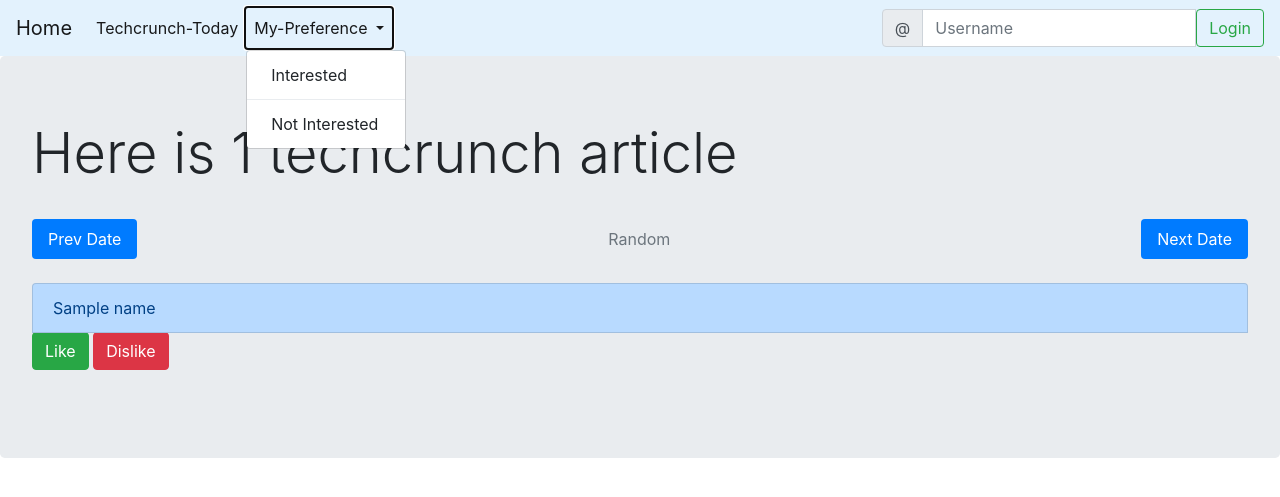
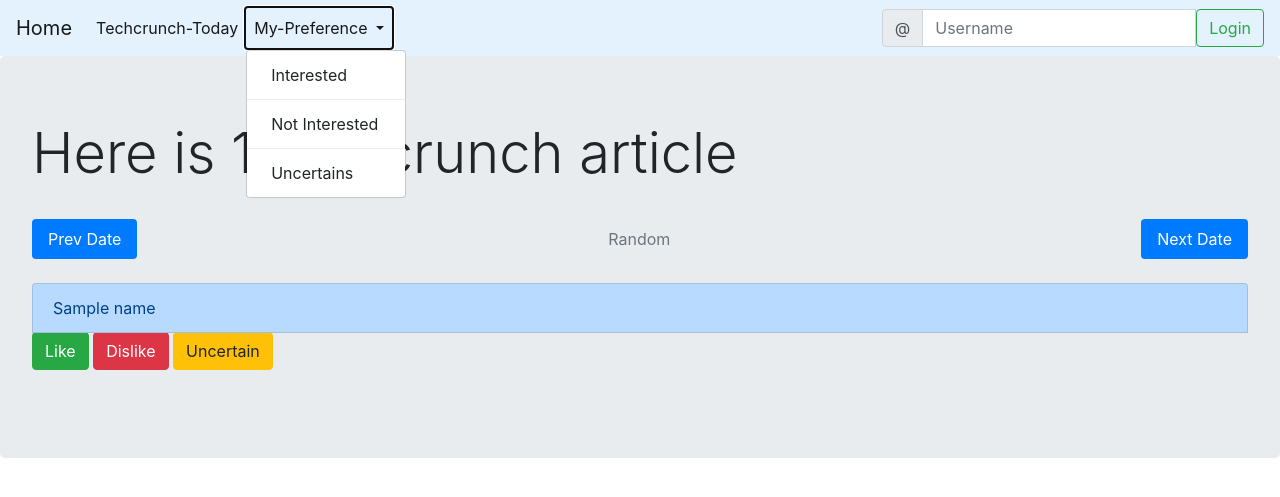
Before and after one commit to Raymenes/PersonalNewsFeed, a Flask app: page /Techcrunch/1 in a window 1280 px wide, after a click on "My-Preference". Shown: the top 497 px of the page. Run offline with Flask 2, Linux system fonts and the light colour scheme; a database or web service that is not in the repository returns one stand-in record (values such as "Sample title"); some libraries are stand-ins or nearby versions.

Commit message:
Add visual indicator on article listing page if an article has been previously labeled

```diff
--- a/web/app.py
+++ b/web/app.py
@@ -31,6 +31,7 @@ def hello_world():
 def display_techcrunch_articles(date, diff=None):
     if date.lower() == 'today':
         date = datetime.today().strftime("%Y-%m-%d")
+        return redirect(url_for('display_techcrunch_articles', date=date, diff=diff))
 
     if diff:
         dateObj = datetime.strptime(date, "%Y-%m-%d")
@@ -44,6 +45,7 @@ def display_techcrunch_articles(date, diff=None):
             delta = todayObj - oldestDateObj
             dateObj = oldestDateObj + timedelta(days=randint(0, delta.days))
         date = dateObj.strftime("%Y-%m-%d")
+        return redirect(url_for('display_techcrunch_articles', date=date, diff=None))
 
     article_list = []
 
@@ -61,8 +63,27 @@ def display_techcrunch_articles(date, diff=None):
                 article_manager.record_liked_article(user_id='rui', article=article)
             elif action == 'dislike':
                 article_manager.record_dislike_article(user_id='rui', article=article)
+            elif action == 'uncertain':
+                article_manager.record_uncertain_article(user_id='rui', article=article)
     else:
         article_list = article_manager.retrieve_articles(date)
+
+    # add extra info if article has been labeled by user
+    uid = "rui"
+    if uid:
+        user_likes = set([article['title'] for article in article_manager.get_user_likes(uid)])
+        user_dislikes = set([article['title'] for article in article_manager.get_user_dislikes(uid)])
+        user_uncertains = set([article['title'] for article in article_manager.get_user_uncertains(uid)])
+
+        for article in article_list:
+            article['label'] = ''
+            title = article['title'].strip().lower()
+            if title in user_likes:
+                article['label'] = 'like'
+            elif title in user_dislikes:
+                article['label'] = 'dislike'
+            elif title in user_uncertains:
+                article['label'] = 'uncertain'
 
     return make_response(
         render_template(
@@ -72,19 +93,26 @@ def display_techcrunch_articles(date, diff=None):
             ),
         200, headers)
 
-@app.route('/UserLikes/<uid>', methods=['GET','POST'])
-def display_user_likes(uid):
+@app.route('/User/<uid>/<prefType>', methods=['GET','POST'])
+def display_user_likes(uid, prefType):
     if not article_manager.has_user(uid):
         return "No user [{}] found".format(uid)
     else:
-        like_article_list = article_manager.get_user_likes(uid)
-        like_article_list.sort(key=lambda article: article['date'])
+        article_list = []
+        if prefType.lower() == 'like':
+            article_list = article_manager.get_user_likes(uid)
+        elif prefType.lower() == 'dislike':
+            article_list = article_manager.get_user_dislikes(uid)
+        elif prefType.lower() == 'uncertain':
+            article_list = article_manager.get_user_uncertains(uid)
+
+        article_list.sort(key=lambda article: article['date'])
         return make_response(
             render_template(
                 'user_preference.html',
                 uid=uid,
-                pref_type="liked",
-                article_list=like_article_list
+                pref_type=prefType,
+                article_list=article_list
                 ),
             200, headers)
 
--- a/web/article_manager.py
+++ b/web/article_manager.py
@@ -117,23 +117,19 @@ class ArticlePreferenceDB:
     return self.collection.find({"uid": user_id}).count() != 0
 
 
-  def record_preference(self, user_id, liked_article, dislike_article):
+  def record_preference(self, user_id, liked_article, dislike_article, uncertain_article):
     '''
     Record user liked article
     @param liked_article - {'title'=string, 'url'=string, 'date'='yyyy/mm/dd'}
     '''
+    liked_articles = [liked_article] if liked_article else []
+    dislike_articles = [dislike_article] if dislike_article else []
+    uncertain_articles = [uncertain_article] if uncertain_article else []
 
-    if liked_article is None and dislike_article is None:
-      return
-    elif liked_article is None:
-      self.record_preference_list(user_id, [], [dislike_article])
-    elif dislike_article is None:
-      self.record_preference_list(user_id, [liked_article], [])
-    else:
-      self.record_preference_list(user_id, [liked_article], [dislike_article])
+    self.record_preference_list(user_id, liked_articles, dislike_articles, uncertain_articles)
 
 
-  def record_preference_list(self, user_id, liked_articles, dislike_articles):
+  def record_preference_list(self, user_id, liked_articles, dislike_articles, uncertain_articles):
     '''
     Record user liked articles
     @param liked_articles - a list of user liked articles
@@ -141,24 +137,37 @@ class ArticlePreferenceDB:
     article = {'title'=string, 'url'=string, 'date'='yyyy/mm/dd'}
     '''
     user_preferences = self.get_user_preferences(user_id)
-    like_article_dict = user_preferences['like']
-    dislike_article_dict = user_preferences['dislike']
+    like_article_dict = user_preferences['like'] if 'like' in user_preferences else {}
+    dislike_article_dict = user_preferences['dislike'] if 'dislike' in user_preferences else {}
+    uncertain_article_dict = user_preferences['uncertain'] if 'uncertain' in user_preferences else {}
 
+    #make sure user doesn't have the same article across different categories
+    all_articles = liked_articles + dislike_articles + uncertain_articles
+    all_hashed_titles = [getTitleHash(article['title']) for article in all_articles]
+
+    for key in all_hashed_titles:
+      if key in like_article_dict:
+        del like_article_dict[key]
+      elif key in dislike_article_dict:
+        del dislike_article_dict[key]
+      elif key in uncertain_article_dict:
+        del uncertain_article_dict[key]
+
+    # store articles into correct entry
     for article in liked_articles:
       key = getTitleHash(article['title'])
-      if key in dislike_article_dict:
-        del dislike_article_dict[key]
       like_article_dict[key] = article
     for article in dislike_articles:
-      #make sure user doesn't have the same article like and dislike at the same time
       key = getTitleHash(article['title'])
-      if key in like_article_dict:
-        del like_article_dict[key]
       dislike_article_dict[key] = article
+    for article in uncertain_articles:
+      uncertain_article_dict[key] = article
 
     self.collection.update_one(
       {'uid': user_id},
-      {"$set": {'like': like_article_dict, 'dislike': dislike_article_dict}},
+      {"$set": {'like': like_article_dict,
+                'dislike': dislike_article_dict,
+                'uncertain': uncertain_article_dict}},
       upsert=True)
 
 
@@ -169,10 +178,7 @@ class ArticlePreferenceDB:
     @ return - {'like': {}, 'dislike': {}}
     '''
     if not self.has_user(user_id):
-      empty_result = {}
-      empty_result['like'] = {}
-      empty_result['dislike'] = {}
-      return empty_result
+      return {}
     else:
       return self.collection.find_one({'uid': user_id})
 
@@ -195,6 +201,16 @@ class ArticlePreferenceDB:
     '''
     dislikes_dict = self.get_user_preferences(user_id)['dislike']
     return [article for key, article in dislikes_dict.items()]
+
+
+  def get_user_uncertains(self, user_id):
+    '''
+    Return a list of user uncertain articles
+    @param user_id - user id
+    @return - list of articles -> {'title': string, 'date': 'yyyy-mm-dd'}
+    '''
+    uncertain_dict = self.get_user_preferences(user_id)['uncertain']
+    return [article for key, article in uncertain_dict.items()]
 
 class TCArticleCrawler:
 
@@ -287,7 +303,7 @@ class TCArticleManager:
     '''
 
     print("user [{}] liked [{}]".format(user_id, article['title']))
-    self.user_pref_db.record_preference(user_id, liked_article=article, dislike_article=None)
+    self.user_pref_db.record_preference(user_id, liked_article=article, dislike_article=None, uncertain_article=None)
 
 
   def record_dislike_article(self, user_id, article):
@@ -298,7 +314,17 @@ class TCArticleManager:
     '''
 
     print("user [{}] disliked [{}]".format(user_id, article['title']))
-    self.user_pref_db.record_preference(user_id, liked_article=None, dislike_article=article)
+    self.user_pref_db.record_preference(user_id, liked_article=None, dislike_article=article, uncertain_article=None)
+
+
+  def record_uncertain_article(self, user_id, article):
+    '''
+    Store the user uncertain article in database
+    @param user_id - user id
+    @param article - {'title': string, 'date': 'yyyy-mm-dd'}
+    '''
+    print("user [{}] is uncertain about [{}]".format(user_id, article['title']))
+    self.user_pref_db.record_preference(user_id, liked_article=None, dislike_article=None, uncertain_article=article)
 
 
   def has_user(self, user_id):
@@ -318,7 +344,10 @@ class TCArticleManager:
     Get list of user liked articles
     @param user_id - user id
     '''
-    return self.user_pref_db.get_user_likes(user_id)
+    if self.user_pref_db.has_user(user_id):
+      return self.user_pref_db.get_user_likes(user_id)
+    else:
+      return []
 
 
   def get_user_dislikes(self, user_id):
@@ -326,8 +355,21 @@ class TCArticleManager:
     Get list of user disliked articles
     @param user_id - user id
     '''
-    return self.user_pref_db.get_user_dislikes(user_id)
+    if self.user_pref_db.has_user(user_id):
+      return self.user_pref_db.get_user_dislikes(user_id)
+    else:
+      return []
 
+
+  def get_user_uncertains(self, user_id):
+    '''
+    Get list of user uncertain articles
+    @param user_id - user id
+    '''
+    if self.user_pref_db.has_user(user_id):
+      return self.user_pref_db.get_user_uncertains(user_id)
+    else:
+      return []
 
 
 ## this is for debugging
--- a/web/templates/base.html
+++ b/web/templates/base.html
@@ -27,9 +27,11 @@
             My-Preference
           </a>
           <div class="dropdown-menu" aria-labelledby="navbarDropdown">
-            <a class="dropdown-item" href="/UserLikes/rui">Interested</a>
+            <a class="dropdown-item" href="/User/rui/Like">Interested</a>
             <div class="dropdown-divider"></div>
-            <a class="dropdown-item" href="/UserDislikes/rui">Not Interested</a>
+            <a class="dropdown-item" href="/User/rui/Dislike">Not Interested</a>
+            <div class="dropdown-divider"></div>
+            <a class="dropdown-item" href="/User/rui/Uncertain">Uncertains</a>
           </div>
         </li>
       </ul>
--- a/web/templates/daily_news_summary.html
+++ b/web/templates/daily_news_summary.html
@@ -5,6 +5,7 @@
     <h1 class="display-4">Here is {{ dateStr }} techcrunch article</h1>
     <br>
 
+    <!-- Redriect bar to prev, next or random date article listing -->
     <nav class="nav nav-pills nav-fill">
         <a class="flex-sm-right text-sm-left nav-link active" href="/Techcrunch/{{dateStr}}/prev">Prev Date</a>
         <a class="nav-item nav-link disabled" href="/Techcrunch/{{dateStr}}/rand" tabindex="-1" aria-disabled="true">Random</a>
@@ -12,7 +13,7 @@
     </nav>
     <br>
 
-    <!-- unordered list -->
+    <!-- unordered list of articles -->
     <div>
         {% for article in article_list %}
         <div id="Article_{{ article['title'] }}"">
@@ -23,8 +24,21 @@
                 <input type="hidden" name="article_list" value="{{ article_list }}" />
                 <input type="hidden" name="date" value="{{ dateStr }}" />
                 <input type="hidden" name="title" value="{{ article['title'] }}"/>
+                {% if article['label'] == 'like' %}
+                <button type="button" class="btn btn-secondary" disabled>Like</button>
+                {% else %}
                 <input type="submit" name="action" value="Like" class="btn btn-success"/>
-                <input type="submit" name="action" value="Dislike" class="btn btn-danger" data-toggle="collapse" data-target="#Article_"+{{ article['title']}}/>
+                {% endif %}
+                {% if article['label'] == 'dislike' %}
+                <button type="button" class="btn btn-secondary" disabled>Dislike</button>
+                {% else %}
+                <input type="submit" name="action" value="Dislike" class="btn btn-danger"/>
+                {% endif %}
+                {% if article['label'] == 'uncertain' %}
+                <button type="button" class="btn btn-secondary" disabled>Uncertain</button>
+                {% else %}
+                <input type="submit" name="action" value="Uncertain" class="btn btn-warning"/>
+                {% endif %}
             </form>
         </div>
 
```
